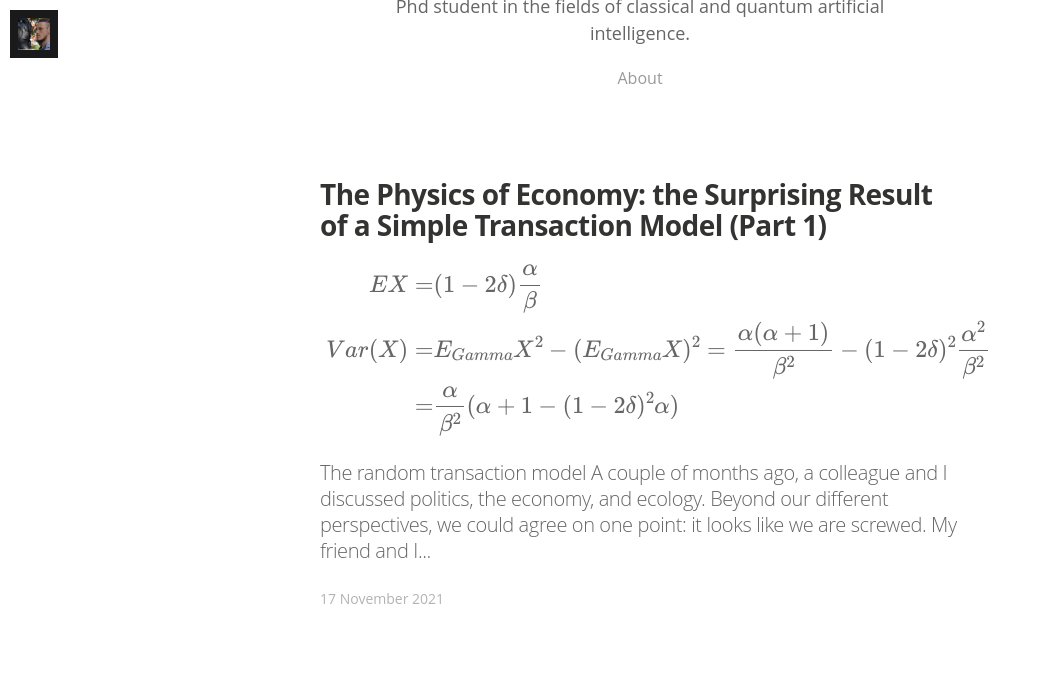
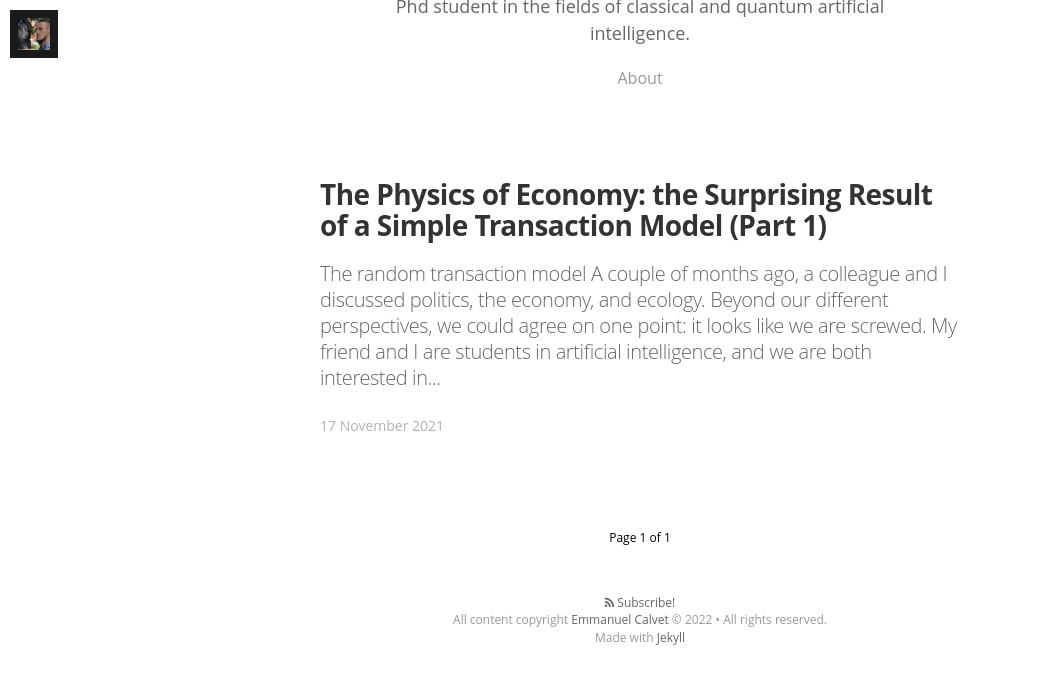
Before and after one commit to ManuNeuro/EmmanuelCalvet, a Jekyll site: the page built from index.html, in a window 1280 px wide and 900 px high, scrolled down 599 px, cut to the strip 0-690 px from the top of the window. Shown: the top 684 px of the strip, without its empty margins (0-1038 px from the left). Built offline with Jekyll 4.4.1, drawn with Linux system fonts in a browser that asks for light colours; nearby versions of some CDN libraries; some web fonts are replaced; formulas are drawn with MathJax 3; the list of posts is cut into pages by our own code.

Commit message:
Update 2021-11-17-wealth-distribution-p1.md

```diff
--- a/_posts/2021-11-17-wealth-distribution-p1.md
+++ b/_posts/2021-11-17-wealth-distribution-p1.md
@@ -4,14 +4,6 @@ layout: post
 categories: Finance
 image: /assets/article_images/2021-11-17-wealth-distribution-p1/cover.jpg
 ---
-
-$$
-\begin{align*}
-    EX =& (1-2\delta)\frac{\alpha}{\beta} \\
-    Var(X) =&  E_{Gamma}X^2-(E_{Gamma}X)^2= \frac{\alpha(\alpha+1)}{\beta^2}-(1-2\delta)^2\frac{\alpha^2}{\beta^2}\\
-    =&\frac{\alpha}{\beta^2}(\alpha+1-(1-2\delta)^2\alpha)
-\end{align*}
-$$
 
 
 ## The random transaction model
```
